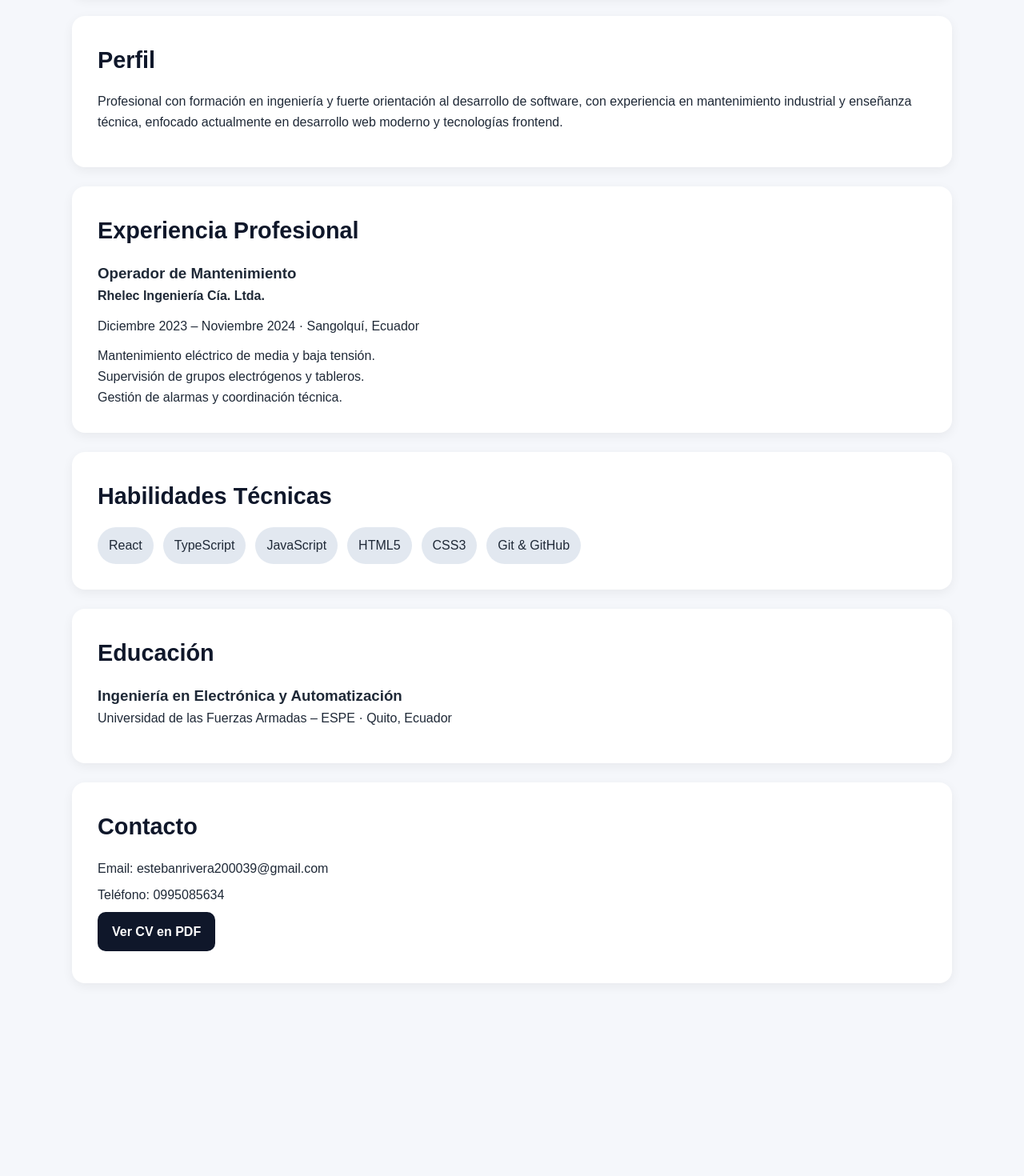
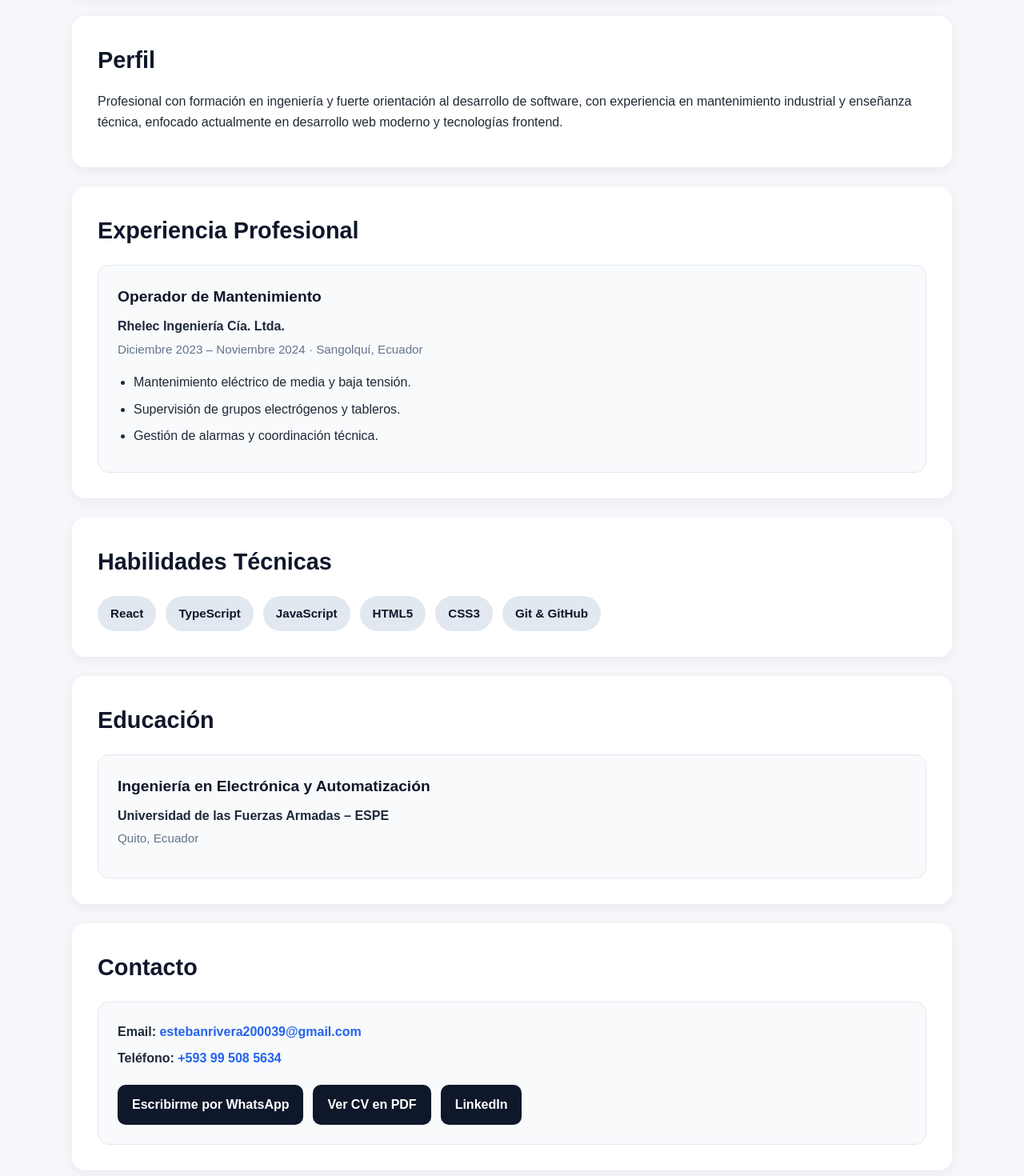
Before and after one commit to earivera6/cv-esteban-web, a React (Vite) app: page / in a window 1280 px wide. Shown: the part 454-1924 px from the top of the page at 80% size. Before the commit the page ends 1747 px from the top, so only its background shows below. Built offline with nearby package versions, Linux system fonts and the light colour scheme.

Commit message:
Actualizacion V1

```diff
--- a/src/App.tsx
+++ b/src/App.tsx
@@ -24,7 +24,18 @@ function App() {
             TypeScript y desarrollo web moderno. Este sitio reúne mi perfil,
             habilidades técnicas y proyectos.
           </p>
-          <a href="#contact">Contactar</a>
+
+          <div className="button-group">
+            <a href="#contact" className="btn btn-light">Contactar</a>
+            <a
+              href="/cv-esteban-web/Brand/CV.pdf"
+              target="_blank"
+              rel="noreferrer"
+              className="btn btn-dark"
+            >
+              Ver CV en PDF
+            </a>
+          </div>
         </section>
 
         <section id="about">
@@ -40,49 +51,91 @@ function App() {
         <section id="experience">
           <h2>Experiencia Profesional</h2>
 
+          <div className="experience-card">
             <h3>Operador de Mantenimiento</h3>
-          <p><strong>Rhelec Ingeniería Cía. Ltda.</strong></p>
-          <p>Diciembre 2023 – Noviembre 2024 · Sangolquí, Ecuador</p>
+            <p className="experience-company">Rhelec Ingeniería Cía. Ltda.</p>
+            <p className="experience-meta">
+              Diciembre 2023 – Noviembre 2024 · Sangolquí, Ecuador
+            </p>
 
-          <ul>
+            <ul className="experience-list">
               <li>Mantenimiento eléctrico de media y baja tensión.</li>
               <li>Supervisión de grupos electrógenos y tableros.</li>
               <li>Gestión de alarmas y coordinación técnica.</li>
             </ul>
+          </div>
         </section>
 
         <section id="skills">
           <h2>Habilidades Técnicas</h2>
-          <ul>
-            <li>React</li>
-            <li>TypeScript</li>
-            <li>JavaScript</li>
-            <li>HTML5</li>
-            <li>CSS3</li>
-            <li>Git & GitHub</li>
-          </ul>
+
+          <div className="skills-group">
+            <span className="skill-tag">React</span>
+            <span className="skill-tag">TypeScript</span>
+            <span className="skill-tag">JavaScript</span>
+            <span className="skill-tag">HTML5</span>
+            <span className="skill-tag">CSS3</span>
+            <span className="skill-tag">Git & GitHub</span>
+          </div>
         </section>
 
         <section id="education">
           <h2>Educación</h2>
+
+          <div className="education-card">
             <h3>Ingeniería en Electrónica y Automatización</h3>
-          <p>Universidad de las Fuerzas Armadas – ESPE · Quito, Ecuador</p>
+            <p className="education-company">
+              Universidad de las Fuerzas Armadas – ESPE
+            </p>
+            <p className="education-meta">Quito, Ecuador</p>
+          </div>
         </section>
 
         <section id="contact">
           <h2>Contacto</h2>
-          <p>Email: estebanrivera200039@gmail.com</p>
-          <p>Teléfono: 0995085634</p>
+
+          <div className="contact-card">
             <p>
+              <strong>Email:</strong>{" "}
+              <a href="mailto:estebanrivera200039@gmail.com">
+                estebanrivera200039@gmail.com
+              </a>
+            </p>
+
+            <p>
+              <strong>Teléfono:</strong>{" "}
+              <a href="tel:+593995085634">+593 99 508 5634</a>
+            </p>
+
+            <div className="button-group">
+              <a
+                href="https://wa.me/593995085634"
+                target="_blank"
+                rel="noreferrer"
+                className="btn btn-dark"
+              >
+                Escribirme por WhatsApp
+              </a>
+
               <a
                 href="/cv-esteban-web/Brand/CV.pdf"
                 target="_blank"
                 rel="noreferrer"
-              className="pdf-button"
+                className="btn btn-dark"
               >
                 Ver CV en PDF
               </a>
-          </p>
+
+              <a
+                href="http://www.linkedin.com/in/estebanriveran"
+                target="_blank"
+                rel="noreferrer"
+                className="btn btn-dark"
+              >
+                LinkedIn
+              </a>
+            </div>
+          </div>
         </section>
       </main>
     </div>
--- a/src/index.css
+++ b/src/index.css
@@ -142,17 +142,146 @@ section p {
   margin-bottom: 8px;
 }
 
-.pdf-button {
+.button-group {
+  display: flex;
+  gap: 12px;
+  flex-wrap: wrap;
+  margin-top: 20px;
+}
+
+.btn {
   display: inline-block;
-  background-color: #0f172a;
-  color: white;
   padding: 12px 18px;
   border-radius: 10px;
   font-weight: bold;
+  text-decoration: none;
   transition: 0.3s ease;
 }
 
-.pdf-button:hover {
-  background-color: #1e293b;
+.btn:hover {
   transform: translateY(-2px);
 }
+
+/* Botón oscuro */
+.btn-dark {
+  background-color: #0f172a;
+  color: white;
+}
+
+.btn-dark:hover {
+  background-color: #1e293b;
+  color: white;
+}
+
+/* Botón claro */
+.btn-light {
+  background-color: #38bdf8;
+  color: #0f172a;
+}
+
+.btn-light:hover {
+  background-color: #7dd3fc;
+  color: #0f172a;
+}
+
+.experience-card {
+  margin-top: 20px;
+  padding: 24px;
+  border: 1px solid #e2e8f0;
+  border-radius: 14px;
+  background-color: #f8fafc;
+}
+
+.experience-card h3 {
+  font-size: 1.2rem;
+  margin-bottom: 8px;
+  color: #0f172a;
+}
+
+.experience-company {
+  font-weight: 700;
+  margin-bottom: 4px;
+  color: #1e293b;
+}
+
+.experience-meta {
+  font-size: 0.95rem;
+  color: #64748b;
+  margin-bottom: 16px;
+}
+
+.experience-list {
+  list-style: disc;
+  padding-left: 20px;
+}
+
+.experience-list li {
+  margin-bottom: 8px;
+}
+
+.skills-group {
+  display: flex;
+  flex-wrap: wrap;
+  gap: 12px;
+  margin-top: 20px;
+}
+
+.skill-tag {
+  display: inline-block;
+  background-color: #e2e8f0;
+  color: #0f172a;
+  padding: 10px 16px;
+  border-radius: 999px;
+  font-weight: 600;
+  font-size: 0.95rem;
+}
+
+.education-card {
+  margin-top: 20px;
+  padding: 24px;
+  border: 1px solid #e2e8f0;
+  border-radius: 14px;
+  background-color: #f8fafc;
+}
+
+.education-card h3 {
+  font-size: 1.2rem;
+  margin-bottom: 8px;
+  color: #0f172a;
+}
+
+.education-company {
+  font-weight: 700;
+  margin-bottom: 4px;
+  color: #1e293b;
+}
+
+.education-meta {
+  font-size: 0.95rem;
+  color: #64748b;
+}
+
+.contact-card {
+  margin-top: 20px;
+  padding: 24px;
+  border: 1px solid #e2e8f0;
+  border-radius: 14px;
+  background-color: #f8fafc;
+}
+
+.contact-card p {
+  margin-bottom: 12px;
+}
+
+.contact-card a:not(.btn) {
+  color: #2563eb;
+  font-weight: 600;
+}
+
+.contact-card a:not(.btn):hover {
+  text-decoration: underline;
+}
+
+.contact-card a:hover {
+  text-decoration: underline;
+}
```
Lines whose indentation alone changed are shown as unchanged.
